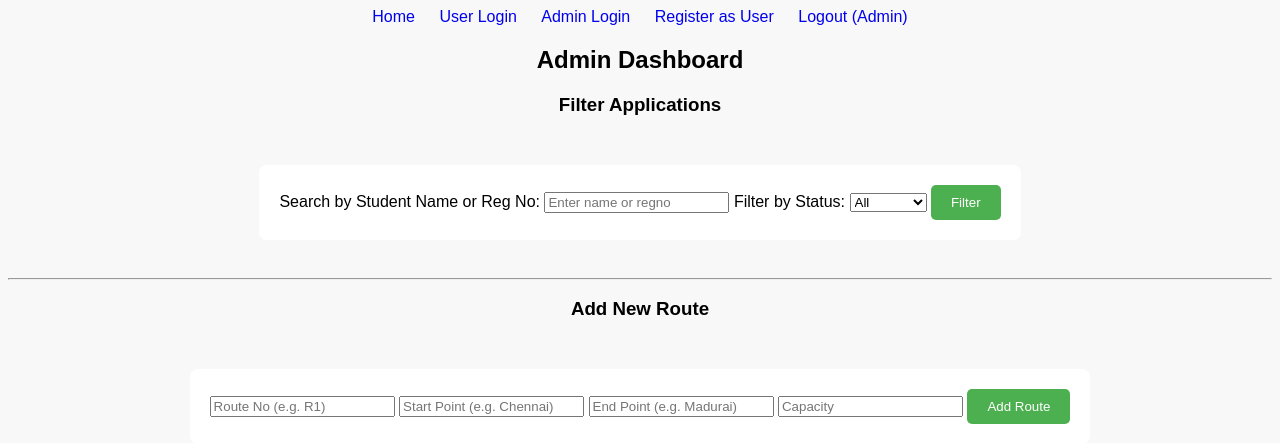
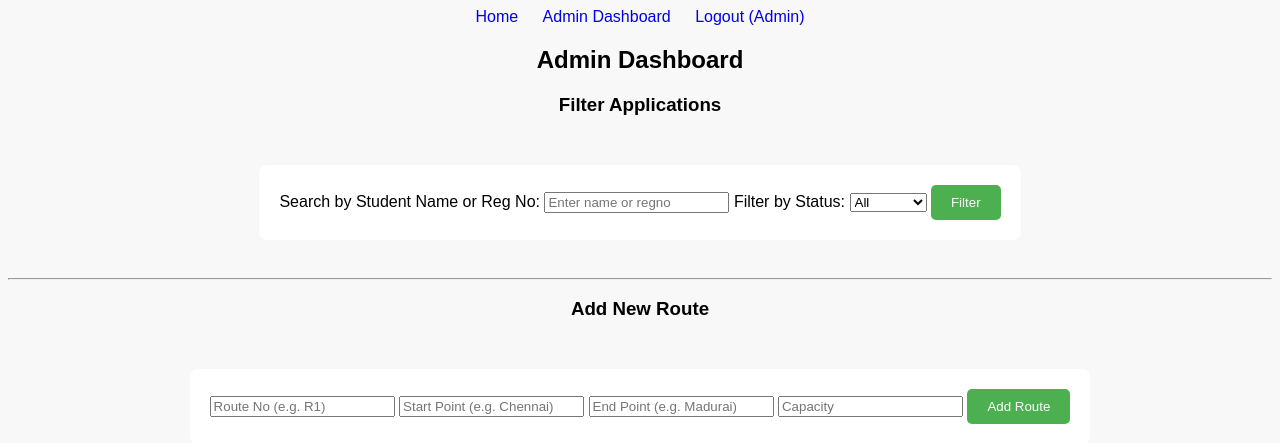
Before and after one commit to GnanaJeyanthi/buspass-flask, a Flask app: page /admin_dashboard in a window 1280 px wide. Shown: the top 443 px of the page. Run offline with Flask 3, Linux system fonts and the light colour scheme; a user stored in the database is signed in.

Commit message:
Fix base.html admin_login BuildError

```diff
--- a/templates/base.html
+++ b/templates/base.html
@@ -6,13 +6,21 @@
     <link rel="stylesheet" href="{{ url_for('static', filename='style.css') }}">
 </head>
 <body>
+
 <nav>
     <a href="{{ url_for('home') }}">Home</a>
-        <a href="{{ url_for('login') }}">User Login</a>
-        <a href="{{ url_for('admin_login') }}">Admin Login</a>
-        <a href="{{ url_for('register') }}">Register as User</a>
+
     {% if current_user.is_authenticated %}
+        {% if current_user.role == 'admin' %}
+            <a href="{{ url_for('admin_dashboard') }}">Admin Dashboard</a>
+        {% else %}
+            <a href="{{ url_for('apply') }}">Apply Bus Pass</a>
+            <a href="{{ url_for('status') }}">My Status</a>
+        {% endif %}
         <a href="{{ url_for('logout') }}">Logout ({{ current_user.name }})</a>
+    {% else %}
+        <a href="{{ url_for('login') }}">Login</a>
+        <a href="{{ url_for('register') }}">Register</a>
     {% endif %}
 </nav>
 
@@ -26,7 +34,9 @@
             </ul>
         {% endif %}
     {% endwith %}
+
     {% block content %}{% endblock %}
 </div>
+
 </body>
 </html>
```
Lines whose indentation alone changed are shown as unchanged.
